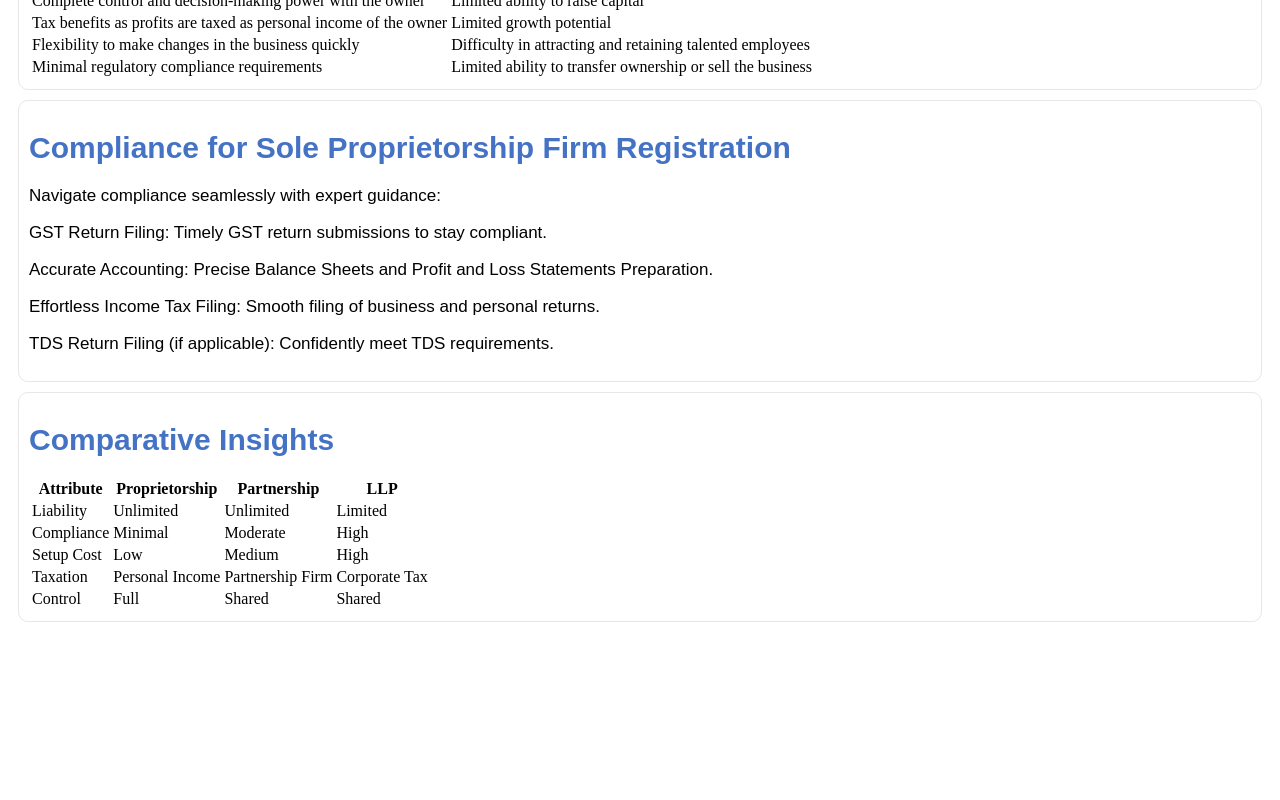
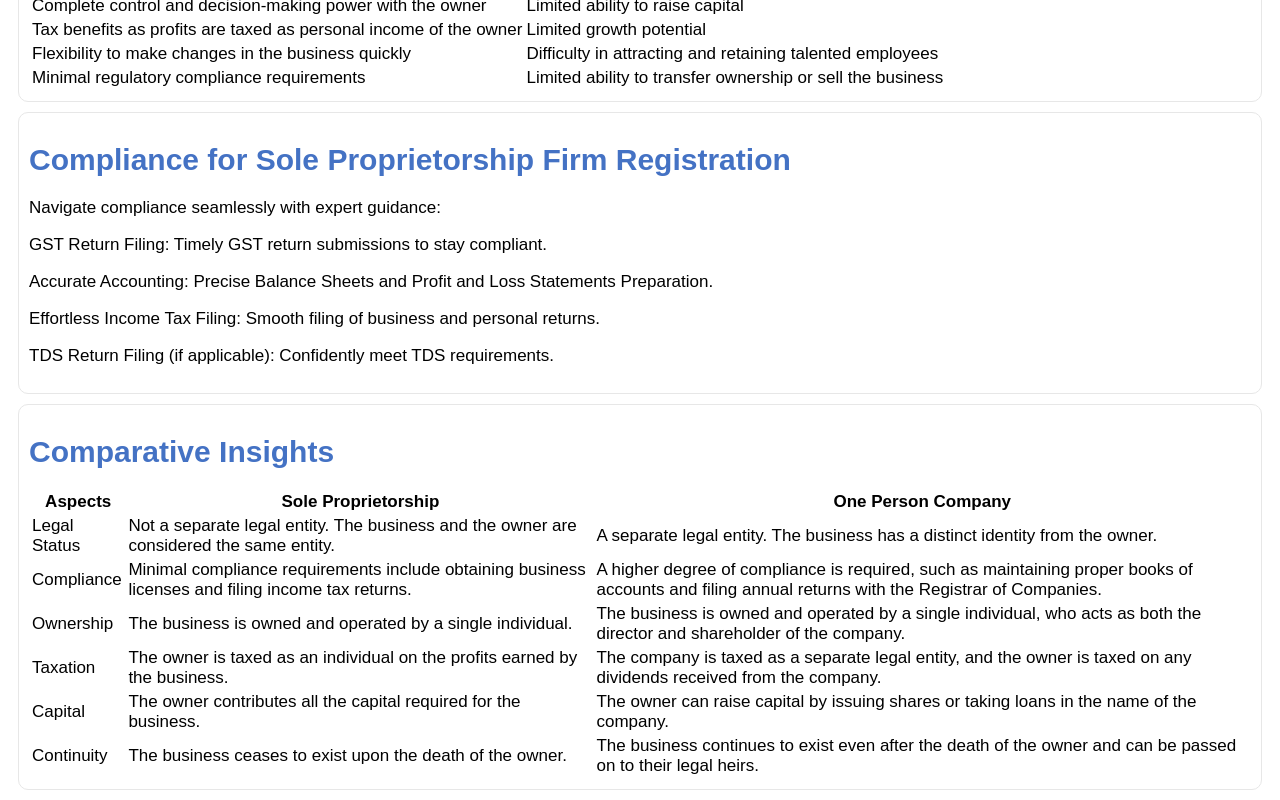
Before and after one commit to namanjeetyadav/my-react-app, a React (Create React App) app: page / in a window 1280 px wide. Shown: the part 1364-2164 px from the top of the page. Before the commit the page ends 1996 px from the top, so only its background shows below. Built offline with nearby package versions, Linux system fonts and the light colour scheme.

Commit message:
21.04.25

```diff
--- a/src/main_data.json
+++ b/src/main_data.json
@@ -25,12 +25,21 @@
     {
         "heading": "Comparative Insights",
         "main_para": [
-            ["Attribute", "Proprietorship", "Partnership", "LLP"],
-            ["Liability", "Unlimited", "Unlimited", "Limited"],
-            ["Compliance", "Minimal", "Moderate", "High"],
-            ["Setup Cost", "Low", "Medium", "High"],
-            ["Taxation", "Personal Income", "Partnership Firm", "Corporate Tax"],
-            ["Control", "Full", "Shared", "Shared"]
+            ["Aspects", "Sole Proprietorship", "One Person Company"],
+            ["Legal Status", "Not a separate legal entity. The business and the owner are considered the same entity.", "A separate legal entity. The business has a distinct identity from the owner."],
+            ["Compliance", "Minimal compliance requirements include obtaining business licenses and filing income tax returns.", "A higher degree of compliance is required, such as maintaining proper books of accounts and filing annual returns with the Registrar of Companies."],
+            ["Ownership","The business is owned and operated by a single individual.","The business is owned and operated by a single individual, who acts as both the director and shareholder of the company."
+              ],
+              ["Taxation","The owner is taxed as an individual on the profits earned by the business.","The company is taxed as a separate legal entity, and the owner is taxed on any dividends received from the company."],
+              [
+                "Capital","The owner contributes all the capital required for the business.",
+                "The owner can raise capital by issuing shares or taking loans in the name of the company."
+              ],
+              [
+                "Continuity",
+                "The business ceases to exist upon the death of the owner.",
+                "The business continues to exist even after the death of the owner and can be passed on to their legal heirs."
+              ]
         ]
     }
 ]
--- a/src/pdt-container.js
+++ b/src/pdt-container.js
@@ -9,11 +9,14 @@ const ProductContainer = (props) => {
 
     const image = "https://taxbrick.com/wp-content/uploads/2023/04/PROPRIETORSHIP-FIRM-REGISTRATION-.png.webp";
     const product_name = "Proprietorship Firm Registration";
-    const renderMainPara = (main_para) => {
+
+
+     const renderMainPara = (main_para) => {
         if (Array.isArray(main_para)) {
             // Handle table data
             return (
-                <table className="comparison-table">
+                // <table className="comparison-table">
+                <table className="main-content-para">
                     <thead>
                         <tr>
                             {main_para[0].map((header, index) => (
```
Also changed, not shown: src/main_data02.json (added, +10 -0 lines).
